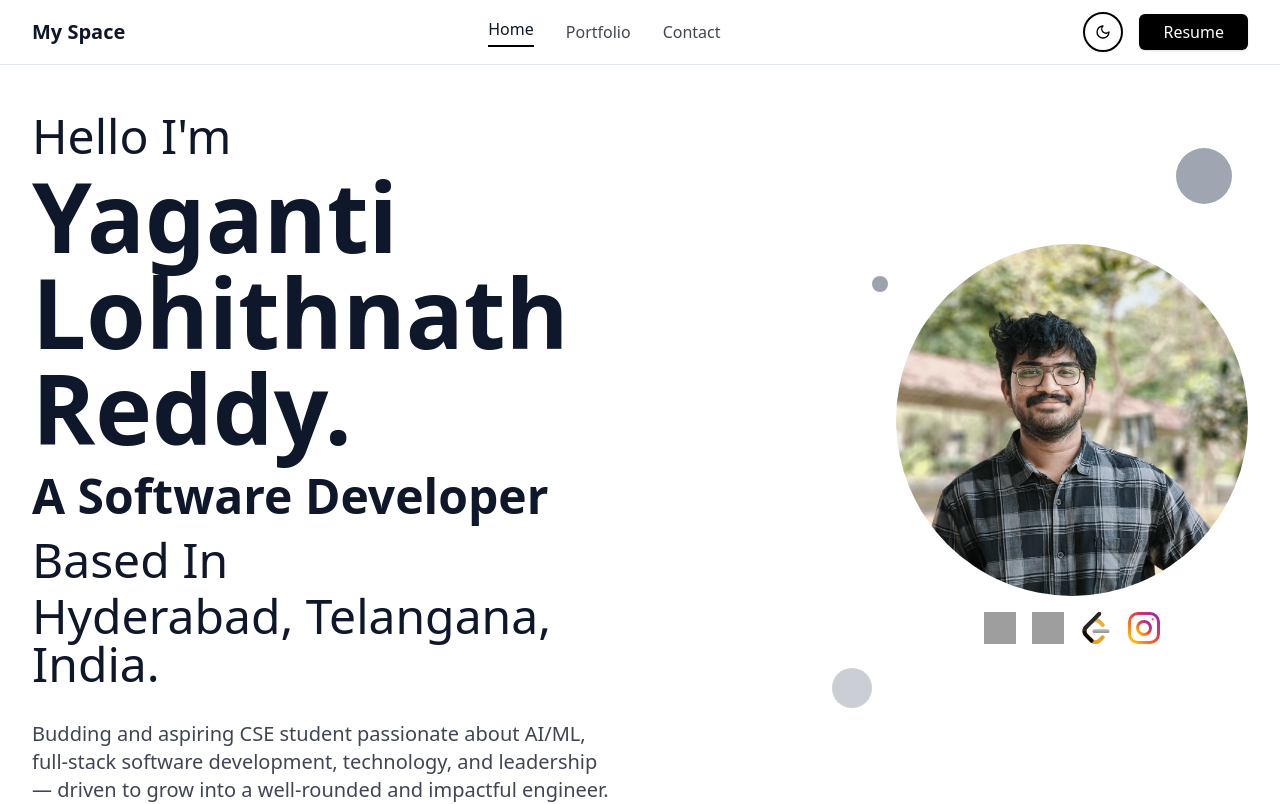
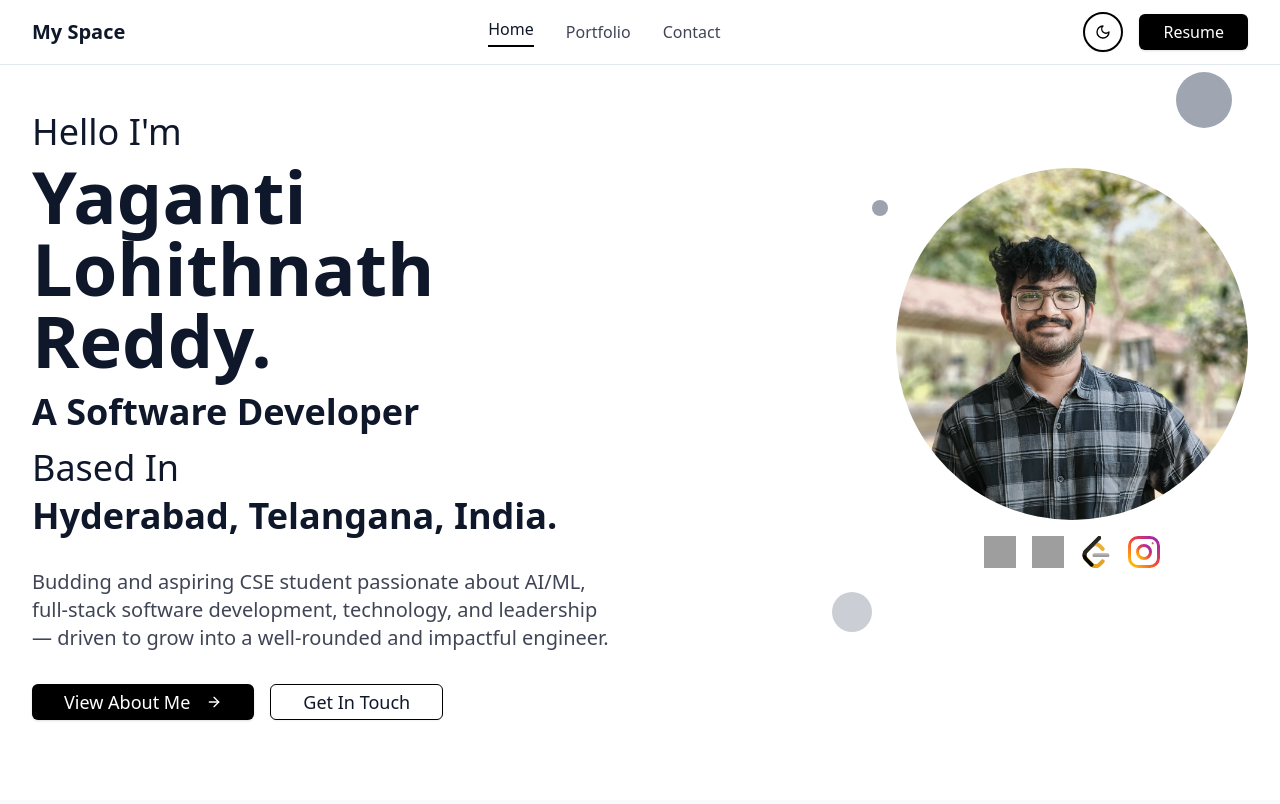
Before and after one commit to Lohithnath2910/Portfolio, a React (Vite) app: page / in a window 1280 px wide. Shown: the top 804 px of the page. Built offline with nearby package versions, Linux system fonts and the light colour scheme; grey boxes are pictures that could not be loaded.

Commit message:
Update Home page layout and text hierarchy

```diff
--- a/src/pages/Home.tsx
+++ b/src/pages/Home.tsx
@@ -28,16 +28,16 @@ export const Home: React.FC = () => {
           <div className="space-y-8 sm:space-y-8 order-2 lg:order-1 pt-4">
             <div className="space-y-2 sm:space-y-4">
               <hr className="block sm:hidden my-6 border-t-2 border-gray-300 dark:border-gray-700" />
-              <div className="flex flex-wrap items-center gap-1 sm:gap-2 text-xl sm:text-2xl md:text-3xl lg:text-4xl xl:text-5xl">
+              <div className="flex flex-wrap items-center gap-1 sm:gap-2 text-lg sm:text-xl md:text-2xl lg:text-3xl xl:text-4xl">
                 <span className="font-normal text-foreground dark:text-foreground">Hello I'm</span>
-                <span className="font-extrabold text-4xl sm:text-5xl md:text-6xl lg:text-7xl xl:text-8xl text-foreground dark:text-foreground">{siteConfig.name}.</span>
+                <span className="font-extrabold text-3xl sm:text-4xl md:text-5xl lg:text-6xl xl:text-7xl text-foreground dark:text-foreground">{siteConfig.name}.</span>
               </div>
-              <div className="flex flex-wrap items-center gap-1 sm:gap-2 text-xl sm:text-2xl md:text-3xl lg:text-4xl xl:text-5xl">
+              <div className="flex flex-wrap items-center gap-1 sm:gap-2 text-lg sm:text-xl md:text-2xl lg:text-3xl xl:text-4xl">
                 <span className="font-extrabold text-foreground dark:text-foreground">A Software Developer</span>
               </div>
-              <div className="flex flex-wrap items-center gap-1 sm:gap-2 text-xl sm:text-2xl md:text-3xl lg:text-4xl xl:text-5xl">
+              <div className="flex flex-wrap items-center gap-1 sm:gap-2 text-lg sm:text-xl md:text-2xl lg:text-3xl xl:text-4xl">
                 <span className="font-normal text-foreground dark:text-foreground">Based In</span>
-                <span className="font-normal text-foreground dark:text-foreground">{siteConfig.location}.</span>
+                <span className="font-bold text-foreground dark:text-foreground">{siteConfig.location}.</span>
               </div>
             </div>
 
```
